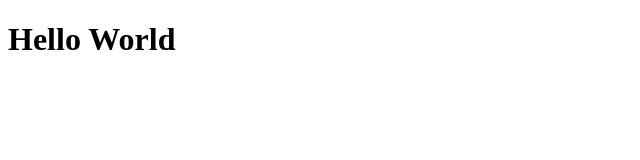
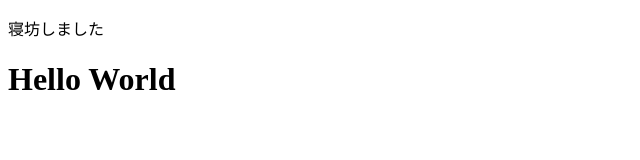
Before and after one commit to oft5ox/oft5ox.github.io, a plain HTML site: page index.html in a window 1280 px wide. Shown: the whole page, without its empty margins (0-640 px from the left). Drawn offline with Linux system fonts and the light colour scheme.

```diff
--- a/index.html
+++ b/index.html
@@ -7,6 +7,7 @@
     <title>Document</title>
 </head>
 <body>
+    <p>寝坊しました</p>
     <h1>Hello World</h1>
 </body>
 </html>
```
